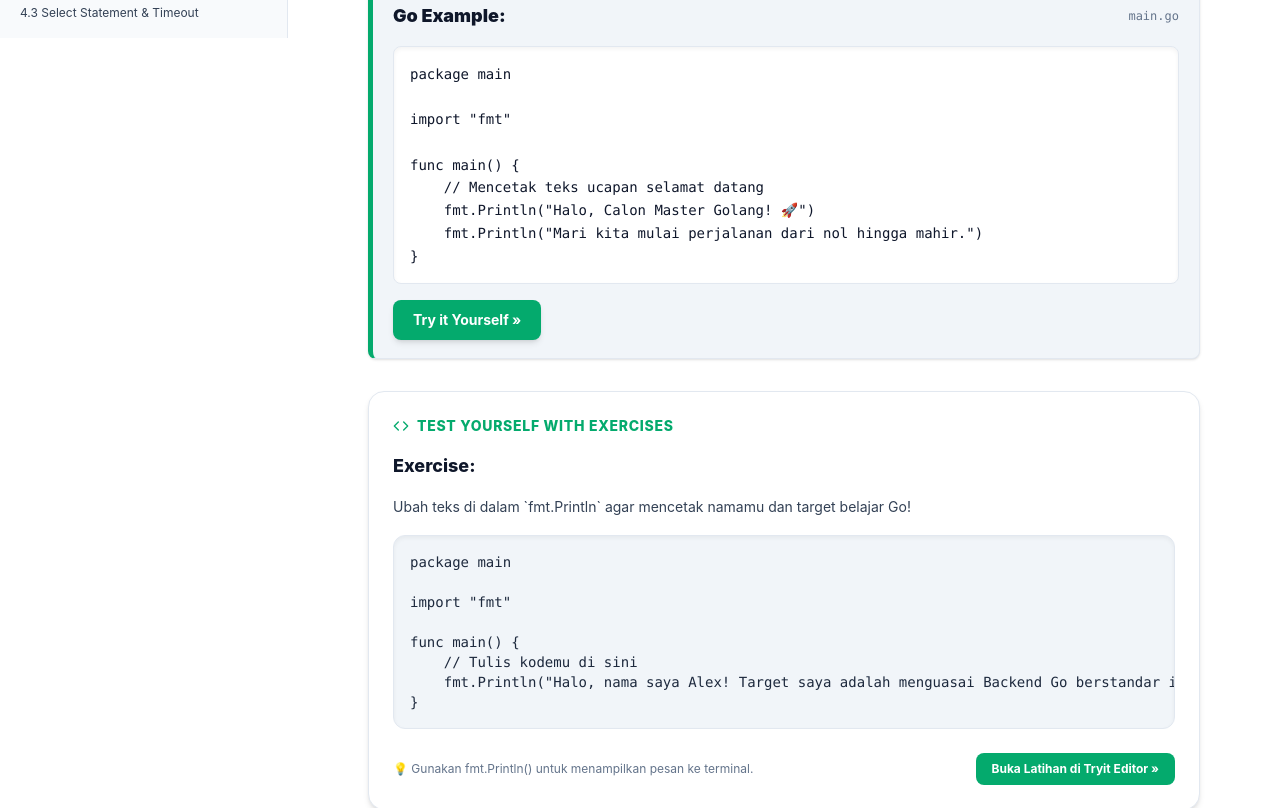
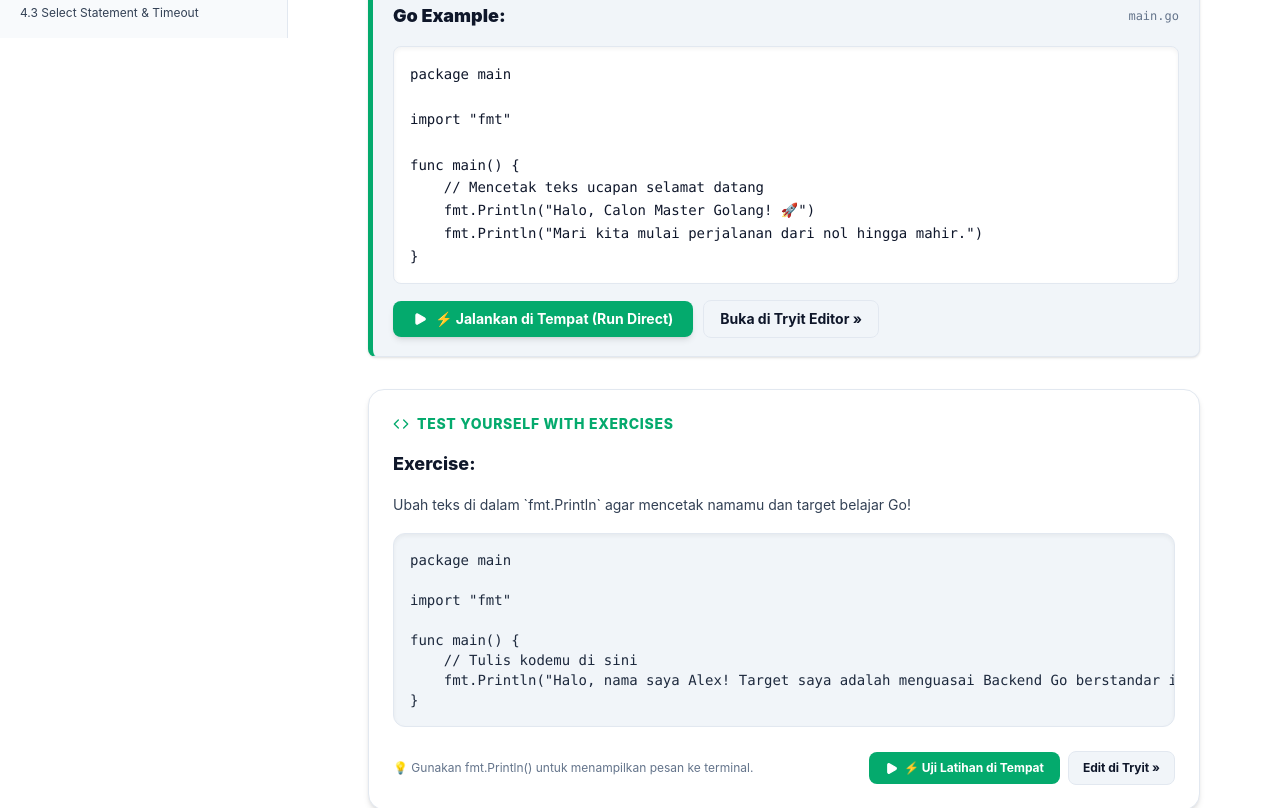
Before and after one commit to mazkev/learn-go-app, a React (Vite) app in the folder frontend/: page / in a window 1280 px wide. Shown: the part 762-1570 px from the top of the page. Built offline with nearby package versions, Linux system fonts and the light colour scheme.

Commit message:
feat: add Inline Quick Code Runner (⚡ Jalankan di Tempat) directly under W3 Example boxes and Exercise boxes in tutorial reader

```diff
--- a/frontend/src/components/w3layout/W3TutorialReader.jsx
+++ b/frontend/src/components/w3layout/W3TutorialReader.jsx
@@ -1,4 +1,4 @@
-import React, { useState } from "react";
+import React, { useState, useEffect } from "react";
 import {
   ChevronLeft,
   ChevronRight,
@@ -9,9 +9,13 @@ import {
   Check,
   X,
   Code,
-  ArrowRight
+  Zap,
+  Terminal,
+  RotateCcw,
+  Copy
 } from "lucide-react";
 import { ROADMAP_MODULES } from "../../data/curriculum";
+import { executeGoCode } from "../../services/goRunner";
 
 export default function W3TutorialReader({
   currentLessonId,
@@ -45,9 +49,92 @@ export default function W3TutorialReader({
 
   const isCompleted = progress.completedLessons.includes(currentLesson.id);
 
+  // Inline Quick Runner State for Example Box
+  const [exampleRun, setExampleRun] = useState({
+    isRunning: false,
+    isOpen: false,
+    text: "",
+    isError: false,
+    executionTime: null,
+  });
+
+  // Inline Quick Runner State for Exercise Box
+  const [exerciseRun, setExerciseRun] = useState({
+    isRunning: false,
+    isOpen: false,
+    text: "",
+    isError: false,
+    executionTime: null,
+  });
+
   // Quiz State
   const [selectedAnswers, setSelectedAnswers] = useState({});
   const [quizSubmitted, setQuizSubmitted] = useState(false);
+
+  useEffect(() => {
+    setExampleRun({ isRunning: false, isOpen: false, text: "", isError: false, executionTime: null });
+    setExerciseRun({ isRunning: false, isOpen: false, text: "", isError: false, executionTime: null });
+    setSelectedAnswers({});
+    setQuizSubmitted(false);
+  }, [currentLessonId]);
+
+  const handleRunExampleDirect = async () => {
+    setExampleRun({
+      isRunning: true,
+      isOpen: true,
+      text: "⚡ Mengompilasi kode Go...",
+      isError: false,
+      executionTime: null,
+    });
+
+    try {
+      const result = await executeGoCode(currentLesson.codeSnippet);
+      setExampleRun({
+        isRunning: false,
+        isOpen: true,
+        text: result.output,
+        isError: result.isError,
+        executionTime: result.executionTime,
+      });
+    } catch (e) {
+      setExampleRun({
+        isRunning: false,
+        isOpen: true,
+        text: `Error: ${e.message}`,
+        isError: true,
+        executionTime: null,
+      });
+    }
+  };
+
+  const handleRunExerciseDirect = async () => {
+    setExerciseRun({
+      isRunning: true,
+      isOpen: true,
+      text: "⚡ Mengompilasi kode latihan...",
+      isError: false,
+      executionTime: null,
+    });
+
+    try {
+      const result = await executeGoCode(currentLesson.exercise.starterCode);
+      setExerciseRun({
+        isRunning: false,
+        isOpen: true,
+        text: result.output,
+        isError: result.isError,
+        executionTime: result.executionTime,
+      });
+    } catch (e) {
+      setExerciseRun({
+        isRunning: false,
+        isOpen: true,
+        text: `Error: ${e.message}`,
+        isError: true,
+        executionTime: null,
+      });
+    }
+  };
 
   const handleQuizAnswer = (qIdx, optIdx) => {
     if (quizSubmitted) return;
@@ -147,7 +234,7 @@ export default function W3TutorialReader({
         })}
       </div>
 
-      {/* W3 Example Box with Iconic "Try it Yourself »" Button */}
+      {/* W3 Example Box with BOTH "Run Direct" & "Try it Yourself »" */}
       <div className="w3-example-box space-y-4 shadow-sm">
         <div className="flex items-center justify-between">
           <h3 className="text-base md:text-lg font-black theme-heading">
@@ -160,14 +247,53 @@ export default function W3TutorialReader({
           {currentLesson.codeSnippet}
         </pre>
 
-        <div>
+        {/* Action Buttons: Run Direct vs Try It */}
+        <div className="flex items-center gap-2.5 flex-wrap">
+          <button
+            onClick={handleRunExampleDirect}
+            disabled={exampleRun.isRunning}
+            className="w3-btn-green px-5 py-2 rounded-lg text-xs md:text-sm font-bold flex items-center gap-2 shadow-md cursor-pointer disabled:opacity-50"
+          >
+            <Play size={14} className={exampleRun.isRunning ? "animate-spin" : "fill-white"} />
+            <span>{exampleRun.isRunning ? "Menjalankan..." : "⚡ Jalankan di Tempat (Run Direct)"}</span>
+          </button>
+
           <button
             onClick={() => onOpenTryIt(currentLesson.codeSnippet)}
-            className="w3-btn-green px-5 py-2.5 rounded-lg text-xs md:text-sm font-bold flex items-center gap-2 shadow-md cursor-pointer"
+            className="px-4 py-2 rounded-lg theme-card-subtle theme-heading text-xs md:text-sm font-bold flex items-center gap-1.5 transition-colors cursor-pointer hover:bg-black/5 dark:hover:bg-white/5"
           >
-            <span>Try it Yourself »</span>
+            <span>Buka di Tryit Editor »</span>
           </button>
         </div>
+
+        {/* Inline Mini Terminal for Example */}
+        {exampleRun.isOpen && (
+          <div className="mt-3 rounded-xl overflow-hidden border border-slate-200 dark:border-white/10 bg-slate-950 text-slate-100 shadow-lg">
+            <div className="flex items-center justify-between bg-slate-900 px-4 py-2 text-xs font-mono font-bold">
+              <div className="flex items-center gap-2">
+                <Terminal size={14} className="text-[#04AA6D]" />
+                <span className="text-slate-200">Terminal Output (Di Tempat):</span>
+              </div>
+              <div className="flex items-center gap-3">
+                {exampleRun.executionTime && (
+                  <span className="text-emerald-400 text-[11px]">⏱ {exampleRun.executionTime}</span>
+                )}
+                <button
+                  onClick={() => setExampleRun((prev) => ({ ...prev, isOpen: false }))}
+                  className="text-slate-400 hover:text-white cursor-pointer"
+                  title="Tutup Terminal"
+                >
+                  <X size={14} />
+                </button>
+              </div>
+            </div>
+            <div className="p-4 font-mono text-xs overflow-x-auto bg-slate-950 shadow-inner">
+              <pre className={exampleRun.isError ? "text-rose-400" : "text-emerald-400 leading-relaxed"}>
+                {exampleRun.text}
+              </pre>
+            </div>
+          </div>
+        )}
       </div>
 
       {/* W3 Exercise Section ("Test Yourself With Exercises") */}
@@ -187,17 +313,58 @@ export default function W3TutorialReader({
             <pre>{currentLesson.exercise.starterCode}</pre>
           </div>
 
-          <div className="pt-2 flex items-center justify-between flex-wrap gap-2">
+          <div className="pt-2 flex items-center justify-between flex-wrap gap-2.5">
             <span className="text-xs theme-muted">
               💡 {currentLesson.exercise.expectedHint}
             </span>
-            <button
-              onClick={() => onOpenTryIt(currentLesson.exercise.starterCode)}
-              className="w3-btn-green px-4 py-2 rounded-lg text-xs font-bold flex items-center gap-1.5 cursor-pointer"
-            >
-              <span>Buka Latihan di Tryit Editor »</span>
-            </button>
+
+            <div className="flex items-center gap-2">
+              <button
+                onClick={handleRunExerciseDirect}
+                disabled={exerciseRun.isRunning}
+                className="w3-btn-green px-4 py-2 rounded-lg text-xs font-bold flex items-center gap-1.5 cursor-pointer disabled:opacity-50"
+              >
+                <Play size={13} className={exerciseRun.isRunning ? "animate-spin" : "fill-white"} />
+                <span>{exerciseRun.isRunning ? "Menguji..." : "⚡ Uji Latihan di Tempat"}</span>
+              </button>
+
+              <button
+                onClick={() => onOpenTryIt(currentLesson.exercise.starterCode)}
+                className="px-3.5 py-2 rounded-lg theme-card-subtle theme-heading text-xs font-bold transition-colors cursor-pointer hover:bg-black/5 dark:hover:bg-white/5"
+              >
+                <span>Edit di Tryit »</span>
+              </button>
+            </div>
           </div>
+
+          {/* Inline Mini Terminal for Exercise */}
+          {exerciseRun.isOpen && (
+            <div className="mt-3 rounded-xl overflow-hidden border border-slate-200 dark:border-white/10 bg-slate-950 text-slate-100 shadow-lg">
+              <div className="flex items-center justify-between bg-slate-900 px-4 py-2 text-xs font-mono font-bold">
+                <div className="flex items-center gap-2">
+                  <Terminal size={14} className="text-[#04AA6D]" />
+                  <span className="text-slate-200">Hasil Uji Latihan:</span>
+                </div>
+                <div className="flex items-center gap-3">
+                  {exerciseRun.executionTime && (
+                    <span className="text-emerald-400 text-[11px]">⏱ {exerciseRun.executionTime}</span>
+                  )}
+                  <button
+                    onClick={() => setExerciseRun((prev) => ({ ...prev, isOpen: false }))}
+                    className="text-slate-400 hover:text-white cursor-pointer"
+                    title="Tutup Terminal"
+                  >
+                    <X size={14} />
+                  </button>
+                </div>
+              </div>
+              <div className="p-4 font-mono text-xs overflow-x-auto bg-slate-950 shadow-inner">
+                <pre className={exerciseRun.isError ? "text-rose-400" : "text-emerald-400 leading-relaxed"}>
+                  {exerciseRun.text}
+                </pre>
+              </div>
+            </div>
+          )}
         </div>
       )}
 
```
